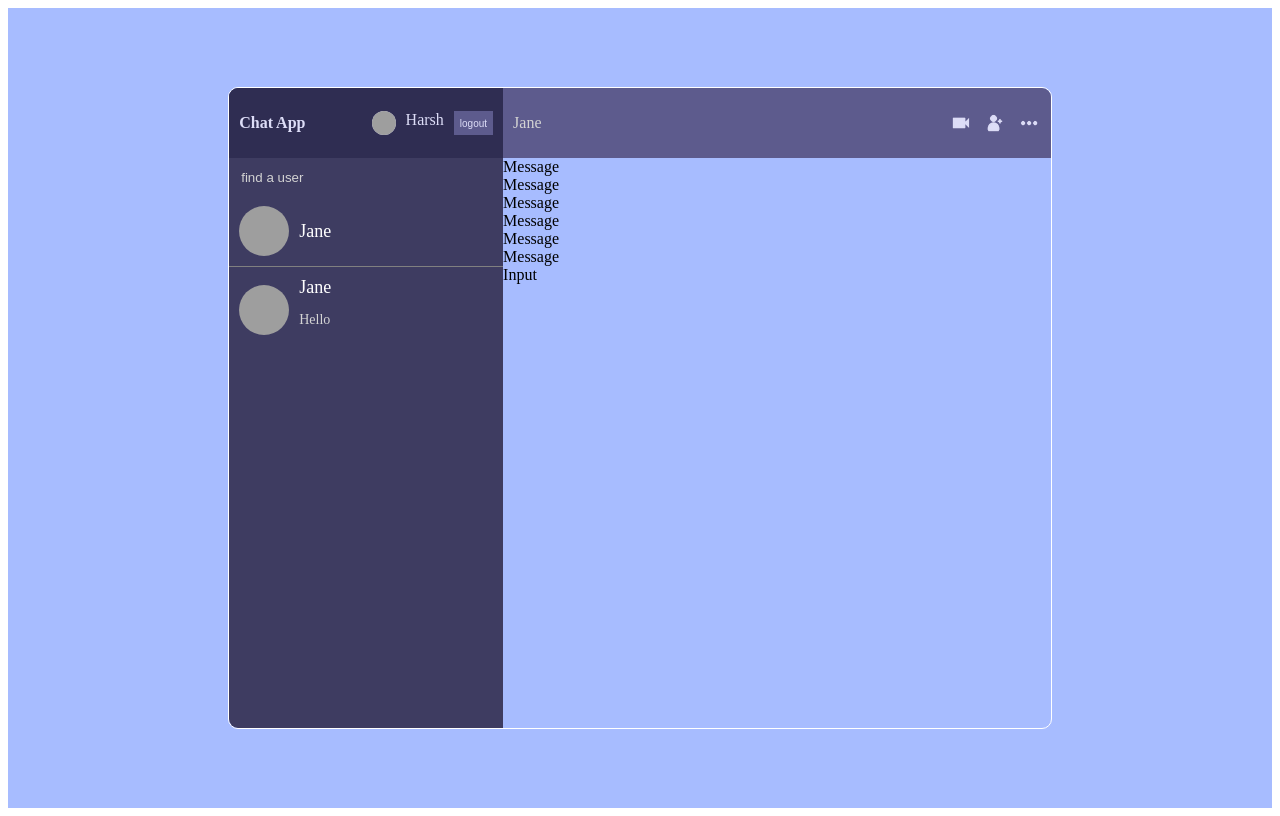
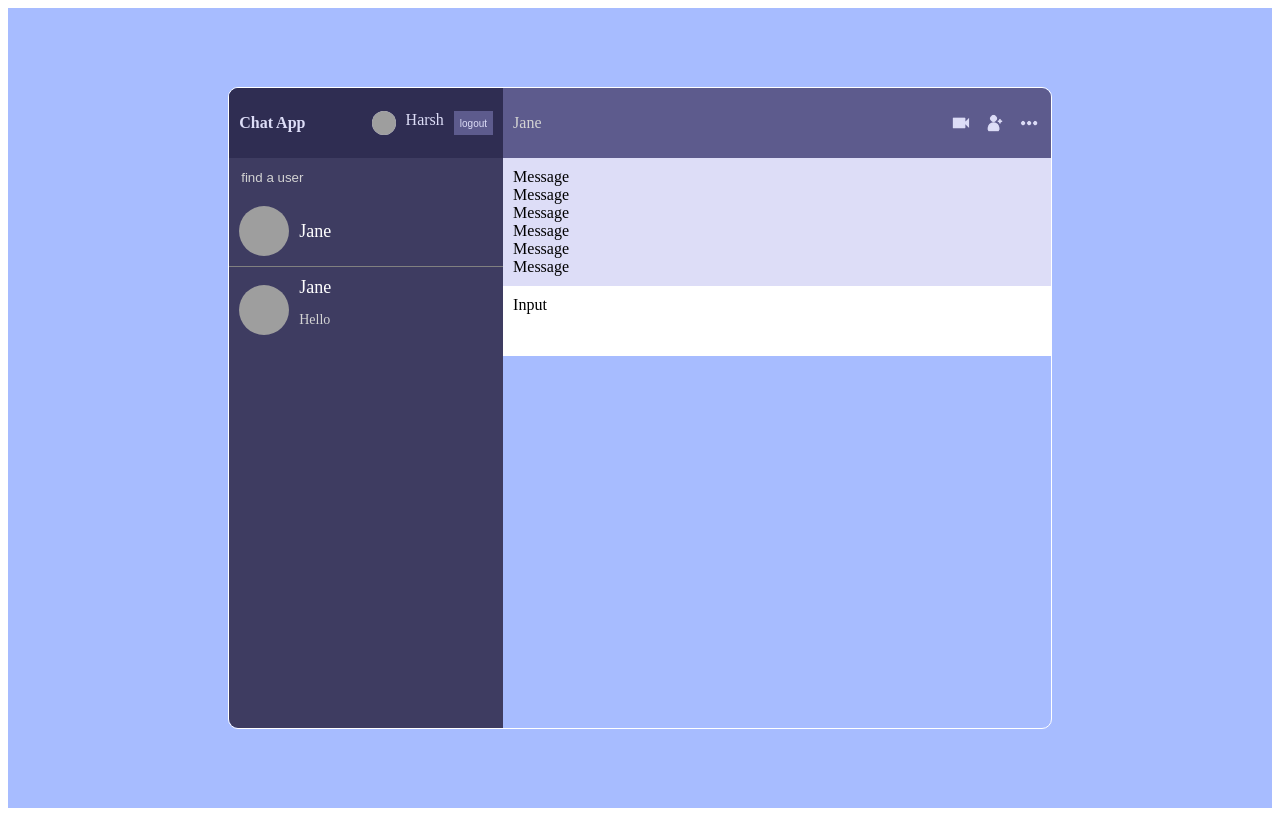
Before and after one commit to Hartz-byte/chat-app-React, a React (Create React App) app: page / in a window 1280 px wide. Built offline with nearby package versions, Linux system fonts and the light colour scheme; grey boxes are pictures that could not be loaded.

Commit message:
chat screen start

```diff
--- a/src/Components/Input.jsx
+++ b/src/Components/Input.jsx
@@ -2,7 +2,7 @@ import React from 'react'
 
 const Input = () => {
   return (
-    <div>Input</div>
+    <div className='input'>Input</div>
   )
 }
 
--- a/src/style.scss
+++ b/src/style.scss
@@ -199,6 +199,17 @@
           cursor: pointer;
         }
       }
+
+      .messages {
+        background-color: #ddddf7;
+        padding: 10px;
+      }
+
+      .input {
+        height: 50px;
+        background-color: white;
+        padding: 10px;
+      }
     }
   }
 }
```
